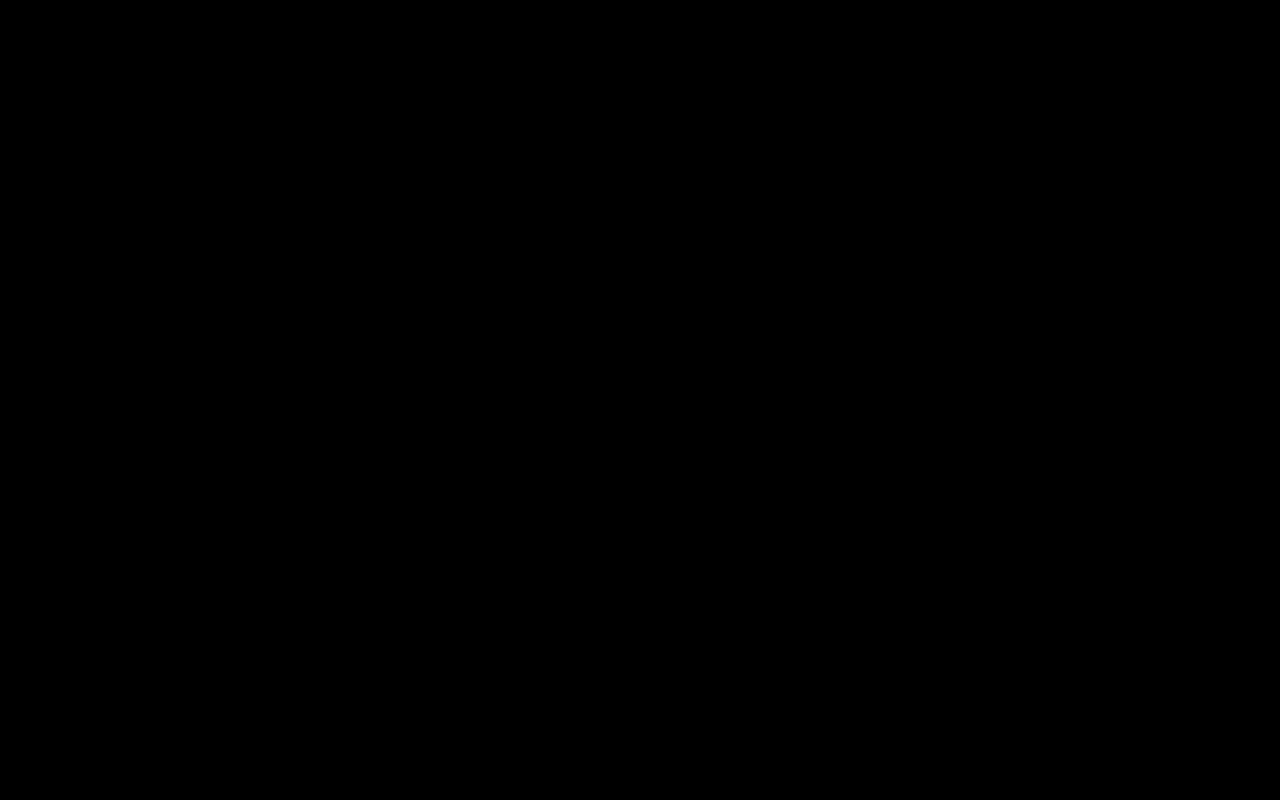
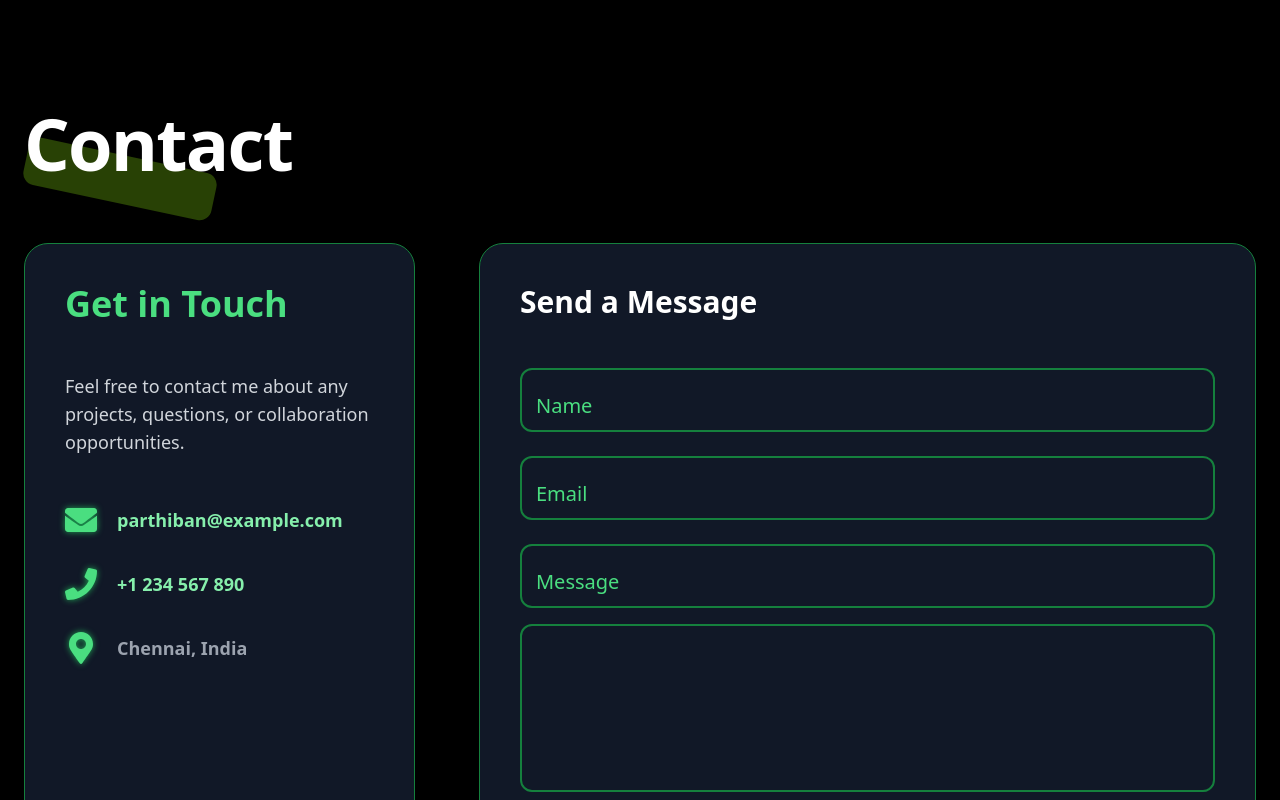
Before and after one commit to Parthiban68/parthiban-portfolio, a React (Vite) app: page /home in a window 1280 px wide. Shown: the part 3160-3960 px from the top of the page. Before the commit the page ends 3297 px from the top, so only its background shows below. Built offline with nearby package versions, Linux system fonts and the light colour scheme.

Commit message:
contact page

```diff
--- /dev/null
+++ b/src/Components/Contact.jsx
@@ -0,0 +1,217 @@
+import React, { useState } from "react";
+import { motion } from "framer-motion";
+import { FaEnvelope, FaPhone, FaMapMarkerAlt } from "react-icons/fa";
+import { useTheme } from "../Utils/ThemeContext";
+
+const ContactPage = () => {
+  const { theme } = useTheme();
+  const isDark = theme === "dark";
+
+  const [formData, setFormData] = useState({ name: "", email: "", message: "" });
+  const [submitted, setSubmitted] = useState(false);
+
+  const handleChange = (e) =>
+    setFormData((prev) => ({ ...prev, [e.target.name]: e.target.value }));
+
+  const handleSubmit = (e) => {
+    e.preventDefault();
+    // Add real submit logic here
+    setSubmitted(true);
+  };
+
+  const contactItems = [
+    {
+      Icon: FaEnvelope,
+      label: "Email",
+      value: "parthiban@example.com",
+      href: "mailto:parthiban@example.com",
+    },
+    {
+      Icon: FaPhone,
+      label: "Phone",
+      value: "+1 234 567 890",
+      href: "tel:+1234567890",
+    },
+    {
+      Icon: FaMapMarkerAlt,
+      label: "Location",
+      value: "Chennai, India",
+    },
+  ];
+
+  return (
+    <section
+      className={`relative min-h-screen overflow-hidden px-6 py-20 transition-colors duration-700
+      ${isDark ? "bg-black text-white" : "bg-white text-black"}`}
+    >
+      {/* Background shapes */}
+      {/* <span className="absolute top-[-120px] left-[-80px] w-72 h-72 rounded-full bg-gradient-to-tr from-green-400 via-lime-400 to-teal-300 opacity-40 blur-3xl animate-animateSpinSlow"></span> */}
+      {/* <span className="absolute bottom-[-100px] right-[-60px] w-80 h-80 rounded-full bg-gradient-to-tr from-cyan-400 via-green-400 to-green-200 opacity-30 blur-3xl animate-animateScalePulse"></span> */}
+
+      {/* Heading and diagonal accent */}
+      <div className="max-w-7xl mx-auto relative mb-16 ">
+        <motion.div
+          initial={{ opacity: 0, y: 30 }}
+          animate={{ opacity: 1, y: 0 }}
+          transition={{ duration: 0.8, ease: "easeOut" }}
+          className="relative inline-block"
+        >
+          <h1
+            className={`text-6xl sm:text-7xl font-extrabold tracking-tight z-10 relative ${
+              isDark
+                ? "text-white"
+                : "text-green-700"
+            }`}
+          >
+            Contact
+          </h1>
+          {/* Diagonal accent block */}
+          <div
+            className={`absolute -bottom-6 left-0 w-48 h-12 rotate-12 rounded-xl opacity-40 ${
+              isDark ? "bg-lime-600" : "bg-green-300"
+            }`}
+          />
+        </motion.div>
+      </div>
+
+      <motion.div
+        className="max-w-7xl mx-auto flex flex-col md:flex-row gap-16"
+        initial={{ opacity: 0, y: 25 }}
+        animate={{ opacity: 1, y: 0 }}
+        transition={{ delay: 0.2 }}
+      >
+        {/* Contact Info Sidebar */}
+        <aside
+      className={`md:w-1/3 rounded-3xl p-10 shadow-lg backdrop-blur-md border ${
+        isDark ? "bg-gray-900 border-green-700" : "bg-white border-green-300"
+      } flex flex-col gap-12`}
+    >
+      <h2
+        className={`text-4xl font-extrabold  ${
+          isDark ? "text-green-400" : "text-green-700"
+        }`}
+      >
+        Get in Touch
+      </h2>
+      <p
+        className={`text-lg max-w-md ${
+          isDark ? "text-gray-300" : "text-green-700"
+        }`}
+      >
+        Feel free to contact me about any projects, questions, or collaboration
+        opportunities.
+      </p>
+
+      <div className="flex flex-col gap-8 text-lg">
+        {contactItems.map(({ Icon, label, value, href }) => (
+          <div
+            key={label}
+            className="flex items-center gap-5 cursor-default group transform transition"
+          >
+            <Icon
+              className={`text-green-400 w-8 h-8 flex-shrink-0 transition-transform duration-300 group-hover:scale-110 ${
+                isDark ? "drop-shadow-[0_0_3px_rgba(34,197,94,0.8)]" : ""
+              }`}
+            />
+            {href ? (
+              <a
+                href={href}
+                className={`hover:text-green-500 transition-colors duration-300 font-semibold ${
+                  isDark ? "text-green-300" : "text-green-700"
+                }`}
+              >
+                {value}
+              </a>
+            ) : (
+              <span
+                className={`select-none font-semibold ${
+                  isDark ? "text-gray-400" : "text-green-700"
+                }`}
+              >
+                {value}
+              </span>
+            )}
+          </div>
+        ))}
+      </div>
+    </aside>
+
+        {/* Contact Form */}
+        <motion.form
+          onSubmit={handleSubmit}
+          className={`md:w-2/3 rounded-3xl p-10 shadow-xl backdrop-blur-sm border flex flex-col gap-6 ${
+            isDark ? "bg-gray-900 border-green-700" : "bg-white border-green-300"
+          }`}
+        >
+          {submitted ? (
+            <motion.div
+              initial={{ opacity: 0, scale: 0.8 }}
+              animate={{ opacity: 1, scale: 1 }}
+              className="text-green-400 font-bold text-2xl text-center py-20"
+            >
+              Thank you! I will get back to you soon.
+            </motion.div>
+          ) : (
+            <>
+              <h2 className="text-3xl font-bold mb-6">Send a Message</h2>
+              {["name", "email", "message"].map((field) => (
+
+                <div key={field} className="relative z-0 w-full group">
+                  <input
+                    type={field === "email" ? "email" : "text"}
+                    name={field}
+                    id={field}
+                    required
+                    autoComplete="off"
+                    placeholder=" "
+                    value={formData[field]}
+                    onChange={handleChange}
+                    className={`block py-4 px-3 w-full text-lg bg-transparent border-2 rounded-xl appearance-none
+                      peer focus:outline-none focus:ring-2 focus:ring-green-400 focus:border-transparent
+                      ${
+                        isDark
+                          ? "border-green-700 text-white placeholder-transparent"
+                          : "border-green-300 text-black placeholder-transparent"
+                      }`}
+                  />
+                  <label
+                    htmlFor={field}
+                    className={`absolute text-xl text-green-400 duration-300 transform -translate-y-7 scale-75 top-3 left-4 origin-[0] peer-placeholder-shown:translate-y-3 peer-placeholder-shown:scale-100 peer-focus:-translate-y-7 peer-focus:scale-75 pointer-events-none select-none`}
+                  >
+                    {field.charAt(0).toUpperCase() + field.slice(1)}
+                  </label>
+                  {field === "message" && (
+                    <textarea
+                      name="message"
+                      rows={5}
+                      placeholder=" "
+                      className={`block mt-4 w-full rounded-xl border-2 bg-transparent px-3 py-3 text-lg resize-none
+                        peer focus:outline-none focus:ring-2 focus:ring-green-400 focus:border-transparent
+                        ${
+                          isDark
+                            ? "border-green-700 text-white placeholder-transparent"
+                            : "border-green-300 text-black placeholder-transparent"
+                        }`}
+                      value={formData.message}
+                      onChange={handleChange}
+                      required
+                    />
+                  )}
+                </div>
+              ))}
+
+              <button
+                type="submit"
+                className="mt-10 rounded-full bg-gradient-to-r from-green-400 via-lime-400 to-teal-400 px-12 py-4 text-black font-semibold hover:brightness-110 active:scale-95 transition-transform duration-300 self-start"
+              >
+                Send
+              </button>
+            </>
+          )}
+        </motion.form>
+      </motion.div>
+    </section>
+  );
+};
+
+export default ContactPage;
--- a/src/Components/Project.jsx
+++ b/src/Components/Project.jsx
@@ -54,7 +54,7 @@ const ProjectsPage = () => {
   const isDark = theme === 'dark';
 
   return (
-    <section className={`${isDark ? 'bg-black' : 'bg-white'} min-h-screen py-20 px-6 transition-colors duration-700`}>
+    <section className={`${isDark ? 'bg-black' : 'bg-white'} sm:max-h-screen min-h-csreen py-20 px-6 transition-colors duration-700`}>
       {/* Heading */}
       <div className="max-w-7xl mx-auto text-center mb-16 px-4 sm:px-6 lg:px-8">
         <motion.h1
--- a/src/Pages/HomePage.jsx
+++ b/src/Pages/HomePage.jsx
@@ -4,6 +4,7 @@ import Hero from '../Components/Hero'
 import TechStack from '../Components/TeckStack'
 import ExperiencePage from '../Components/Experience'
 import ProjectPage from '../Components/Project'
+import ContactPage from '../Components/Contact'
 const HomePage = () => {
   return (
     <>
@@ -11,6 +12,7 @@ const HomePage = () => {
     <TechStack/>
     <ExperiencePage/>
     <ProjectPage/>
+    <ContactPage/>
     </>
   )
 }
```
